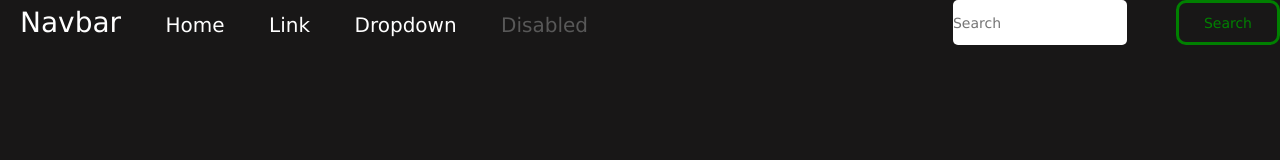
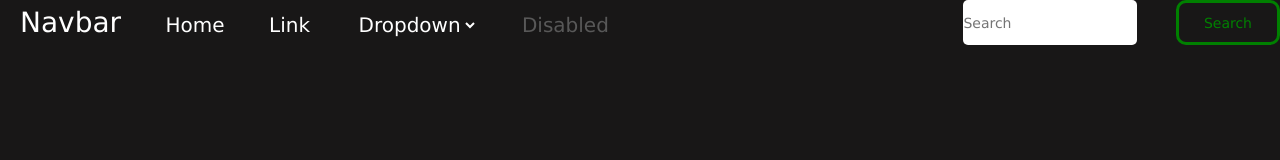
Before and after one commit to fabrizioPala/Nav2, a plain HTML site: page index.html in a window 1280 px wide. Drawn offline with Linux system fonts and the light colour scheme.

Commit message:
Update index.html

```diff
--- a/index.html
+++ b/index.html
@@ -13,7 +13,12 @@
                 <li><a class="navbar" href="#">Navbar</a></li>
                 <li><a class="menuitem" href="#">Home</a></li>
                 <li><a class="menuitem" href="#">Link</a></li>
-                <li><a class="menuitem" href="#">Dropdown</a></li>
+                <li>
+                    <select class="dropdown">
+                        <option value="opcion1">Dropdown</option>
+                        <option value="opcion2">Opción 1</option>
+                        <option value="opcion3">Opción 2</option>
+                    </select></li>
                 <li class="disabled">Disabled</li>
             </ul>
         </nav>
```
